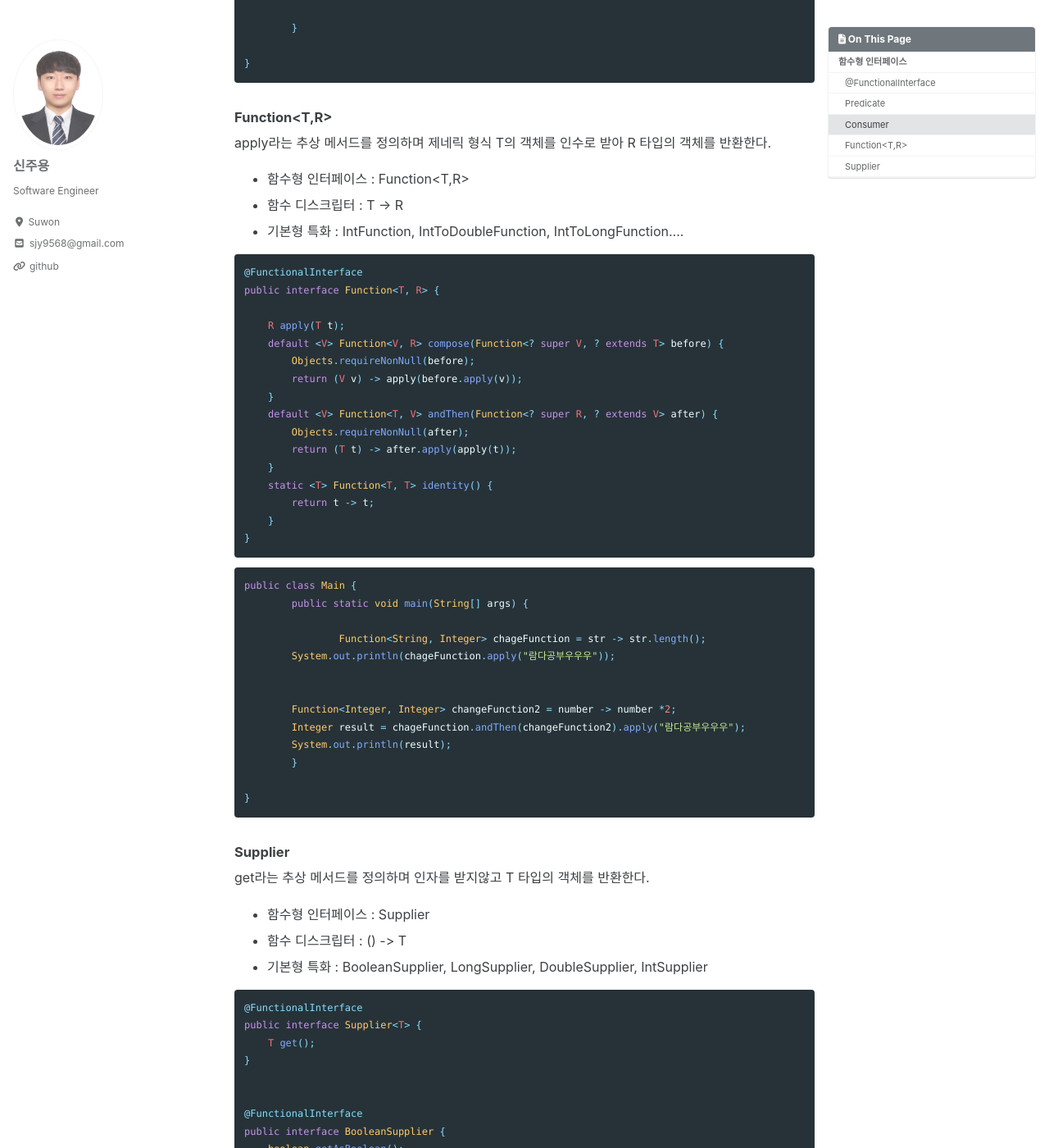
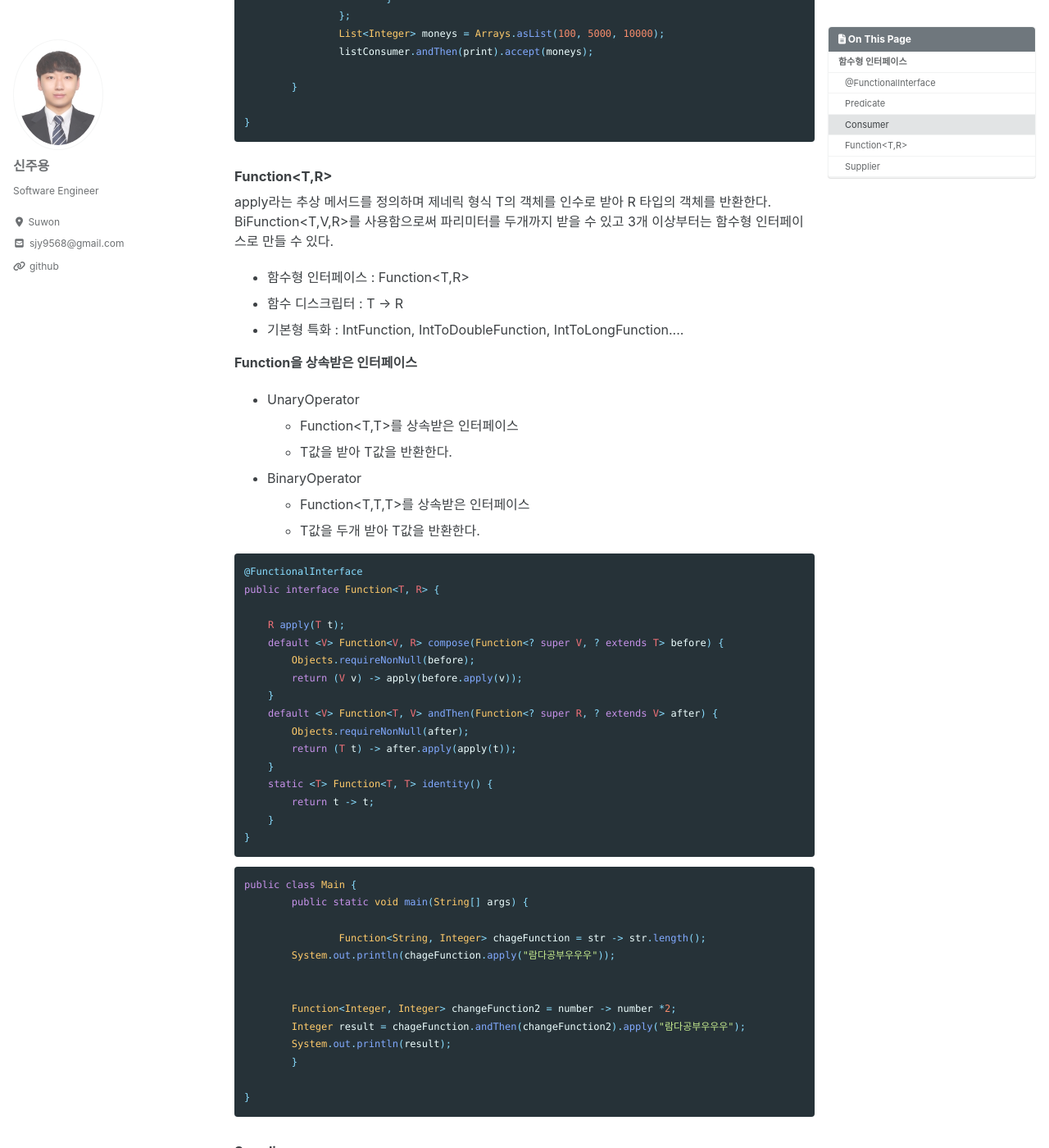
Before and after one commit to shinjooyoung/shinjooyoung.github.io, a Jekyll site: the page built from _posts/Others/2021-08-18-Java-함수형 인터페이스.md, in a window 1280 px wide and 1400 px high, scrolled down 2592 px. Shown: the whole window at 82% size. Built offline with Jekyll 4.4.1, drawn with Linux system fonts in a browser that asks for light colours; cached includes are drawn as plain includes; nearby versions of some CDN libraries; comment, search, counter and statistics services are not loaded; some of the changed text lies outside the part shown.

Commit message:
자바 공부

````diff
--- a/_posts/Others/2021-08-18-Java-함수형 인터페이스.md
+++ b/_posts/Others/2021-08-18-Java-함수형 인터페이스.md
@@ -38,6 +38,7 @@ interface Test<T>{
 
 ##### Predicate<T>
 test라는 추상 메서드를 정의하며 제네릭 형식 T의 객체를 인수로 받아 불리언을 반환한다.
+검증할떄 많이 사용되며 스트림의 filter에서 주로 사용
 
 - 함수형 인터페이스 : Predicate<T>
 - 함수 디스크립터 : T -> boolean
@@ -87,6 +88,7 @@ public class Main {
 
 ##### Consumer<T>
 accept라는 추상 메서드를 정의하며 제네릭 형식 T의 객체를 인수로 받아 void를 반환한다.
+소비자로 인수를 받고 기턴 값은없다. BiConsumer<T,T>를 사용함으로써 인수를 두개받을 수 있음, 3개 이상부터는 함수형 인터페이스를 만들어 사용가능
 
 - 함수형 인터페이스 : Consumer<T>
 - 함수 디스크립터 : T -> void
@@ -130,10 +132,19 @@ public class Main {
 
 ##### Function<T,R>
 apply라는 추상 메서드를 정의하며 제네릭 형식 T의 객체를 인수로 받아 R 타입의 객체를 반환한다.
+BiFunction<T,V,R>를 사용함으로써 파리미터를 두개까지 받을 수 있고 3개 이상부터는 함수형 인터페이스로 만들 수 있다.
 
 - 함수형 인터페이스 : Function<T,R>
 - 함수 디스크립터 : T -> R
 - 기본형 특화 : IntFunction<R>, IntToDoubleFunction, IntToLongFunction....
+
+**Function을 상속받은 인터페이스**
+- UnaryOperator<T>
+  * Function<T,T>를 상속받은 인터페이스
+  * T값을 받아 T값을 반환한다.
+- BinaryOperator<T>
+  * Function<T,T,T>를 상속받은 인터페이스
+  * T값을 두개 받아 T값을 반환한다.
 
 
 ``` java
@@ -174,6 +185,7 @@ public class Main {
 
 ##### Supplier<T>
 get라는 추상 메서드를 정의하며 인자를 받지않고 T 타입의 객체를 반환한다.
+공급자로 파라미터는 받지 않고 리턴값만 있다.
 
 - 함수형 인터페이스 : Supplier<T>
 - 함수 디스크립터 : () -> T
````
